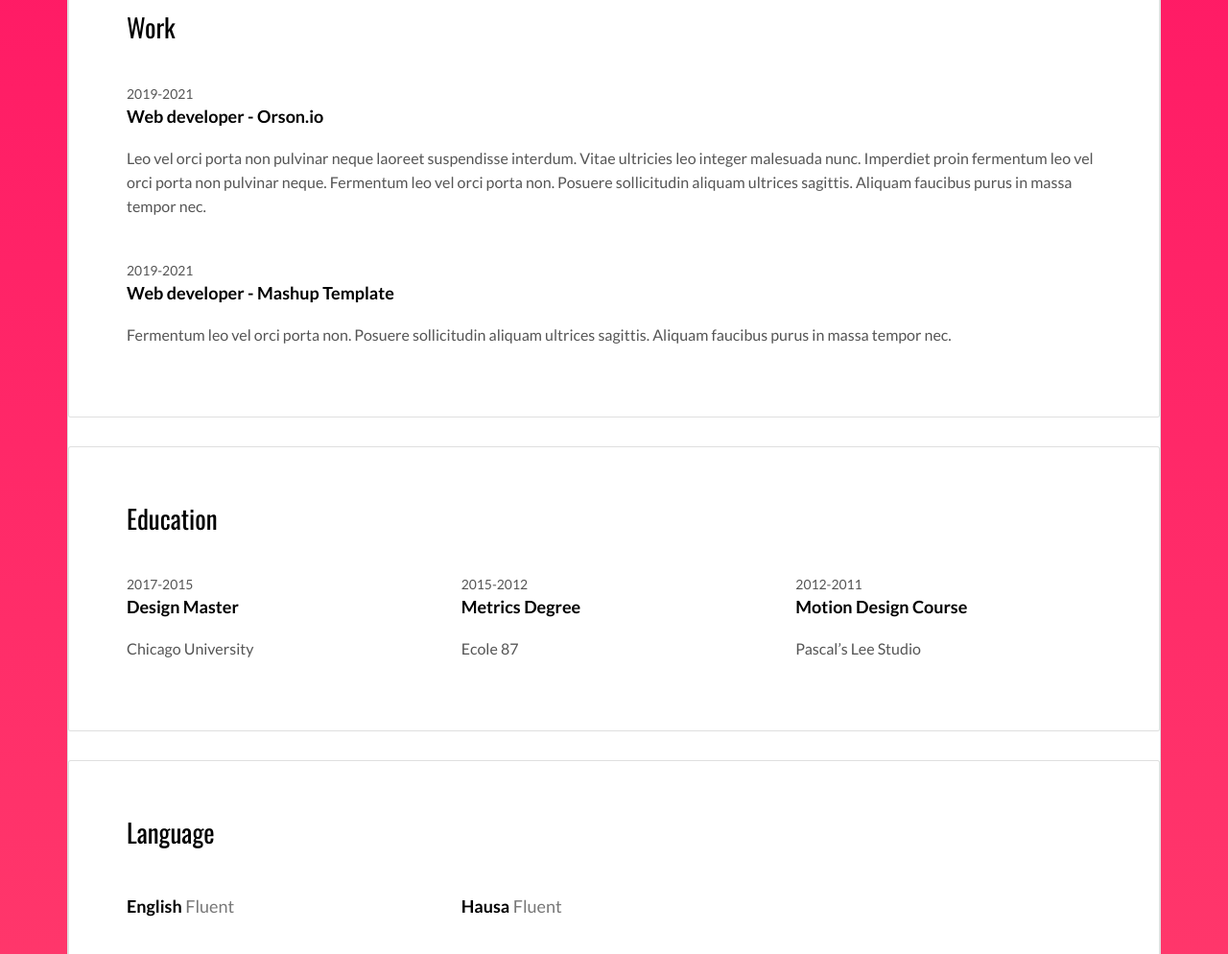
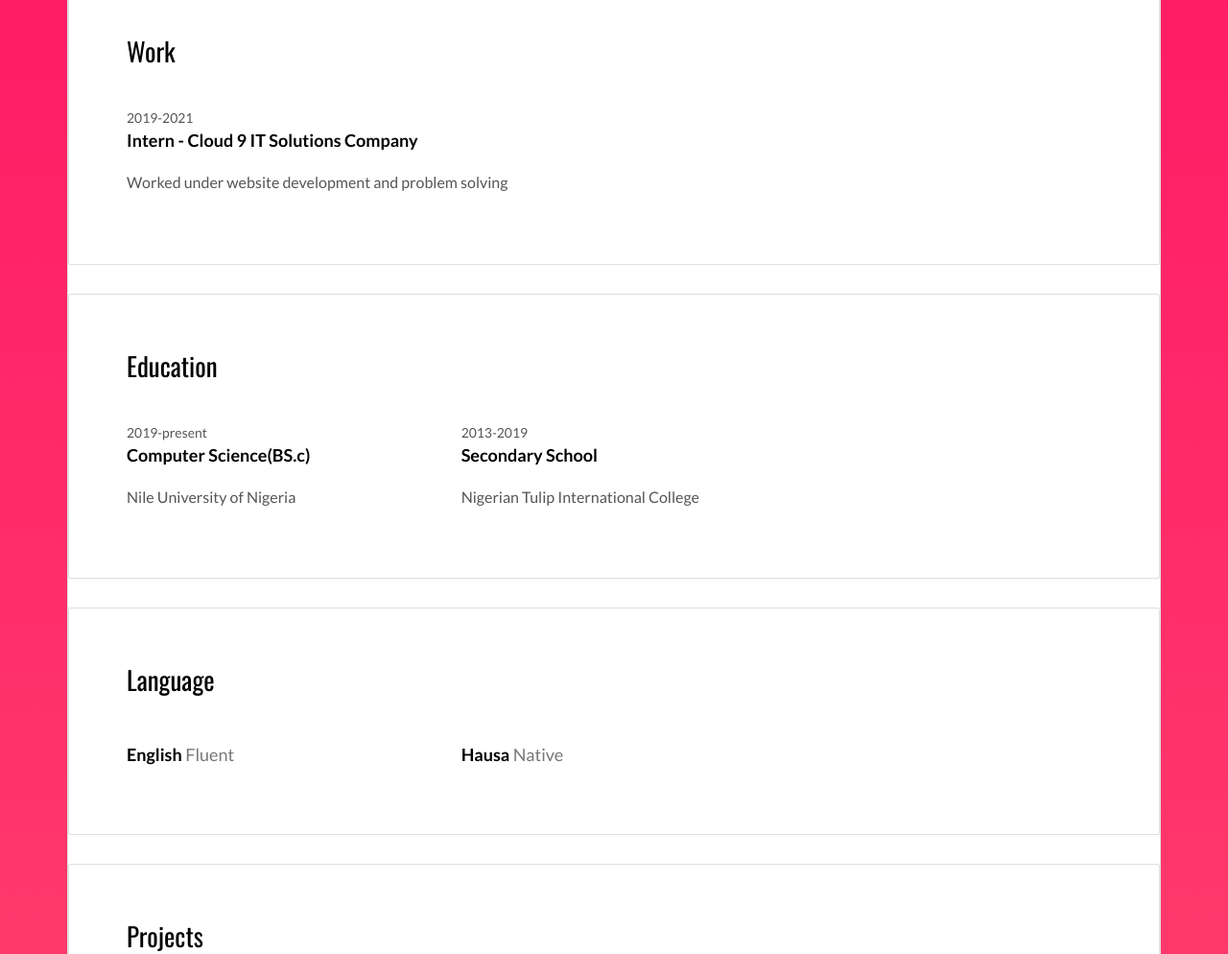
Before and after one commit to Abdulrazzaqaminu/Abdulrazzaqaminu.github.io, a plain HTML site: page index.html in a window 1280 px wide. Shown: the part 1020-2014 px from the top of the page at 96% size. Drawn offline with nearby package versions, Linux system fonts and the light colour scheme.

Commit message:
Update index.html

```diff
--- a/index.html
+++ b/index.html
@@ -27,7 +27,7 @@
   <header class="white-text-container section-container">
     <div class="text-center">
       <h1>I am Abdulrazzaq Aminu</h1>
-      <p>Web designer</p>
+      <p>Computer scientist</p>
       <p>
         <a class="fa-icon fa-icon-2x" href="https://facebook.com/" title="">
           <i class="fa fa-facebook"></i>
@@ -65,7 +65,7 @@
               </div>
               <div class="col-md-8">
 
-              <p>Abdulrazzaq isce     ent at Nile University of Nigeria, in 300 level, who is willing to learn new things, has the ability to solve problems . Aisha is still exploring Computer Science, and has interest in Web Development. She has worked on projects including a personal Fashion Website, and minor school projects like cloning websites, and creating Multi Media integrated Websites.</p>
+              <p>Abdulrazzaq is a computer science student at Nile University of Nigeria, in 300 level, who is not afraid to face new challenges and has the ability to tackle those chanllenges . Abdulrazzaq has interest in Web Development. He also worked on multiple projects excluding school work such as a chatting application, a simple user guide and so much more. The school projects he worked on are listed down below</p>
 
               </div>
             </div>
@@ -103,19 +103,12 @@
         <div class="card">
           <div class="card-block">
             <h2>Work</h2>
-            <div class="work-experience">
-              <small class="date">2019-2021</small>
-              <h3 class="h5 date-title">Web developer - <a href="http://en.orson.io" title="Create professionnal website">Orson.io</a></h3>
-
-
-              <p>Leo vel orci porta non pulvinar neque laoreet suspendisse interdum. Vitae ultricies leo integer malesuada nunc. Imperdiet proin fermentum leo vel orci porta non pulvinar neque. Fermentum leo vel orci porta non. Posuere sollicitudin aliquam ultrices sagittis. Aliquam faucibus purus in massa tempor nec.</p>
-            </div>
 
             <div class="work-experience">
               <small class="date">2019-2021</small>
-              <h3 class="h5 date-title">Web developer - <a href="http://mashup-template.com" title="">Mashup Template</a></h3>
+              <h3 class="h5 date-title">Intern - Cloud 9 IT Solutions Company</h3>
 
-              <p>Fermentum leo vel orci porta non. Posuere sollicitudin aliquam ultrices sagittis. Aliquam faucibus purus in massa tempor nec.</p>
+              <p>Worked under website development and problem solving</p>
             </div>
           </div>
         </div>
@@ -127,24 +120,17 @@
             <div class="row">
               <div class="col-md-4">
                 <div class="education-experience">
-                  <small class="date">2017-2015</small>
-                  <h3 class="h5 date-title">Design Master</h3>
-                  <p>Chicago University</p>
+                  <small class="date">2019-present</small>
+                  <h3 class="h5 date-title">Computer Science(BS.c)</h3>
+                  <p>Nile University of Nigeria</p>
                 </div>
 
               </div>
               <div class="col-md-4">
                 <div class="education-experience">
-                  <small class="date">2015-2012</small>
-                  <h3 class="h5 date-title">Metrics Degree</h3>
-                  <p>Ecole 87</p>
-                </div>
-              </div>
-              <div class="col-md-4">
-                <div class="education-experience">
-                  <small class="date">2012-2011</small>
-                  <h3 class="h5 date-title">Motion Design Course</h3>
-                  <p>Pascal’s Lee Studio</p>
+                  <small class="date">2013-2019</small>
+                  <h3 class="h5 date-title">Secondary School</h3>
+                  <p>Nigerian Tulip International College</p>
                 </div>
               </div>
             </div>
@@ -162,7 +148,7 @@
               </div>
               <div class="col-md-4">
                 <div class="language-experience">
-                  <h3 class="h5">Hausa  <small>Fluent</small></h3>
+                  <h3 class="h5">Hausa  <small>Native</small></h3>
                 </div>
               </div>
             </div>
@@ -230,13 +216,13 @@
             <h2>Social Network</h2>
             <div class="row">
               <div class="col-md-3">
-                <p class="social-buttons"><a href="https://twitter.com/" title=""><span class="social-round-icon fa-icon"><i class="fa fa-twitter"></i></span></a></p>
+                <p class="social-buttons"><a href="https://twitter.com/" title=""><span class="social-round-icon fa-icon"><i class="fa fa-twitter"></i></span>@gammaray</a></p>
               </div>
               <div class="col-md-3">
-                <p class="social-buttons"><a href="https://www.linkedin.com/" title=""><span class="social-round-icon fa-icon"><i class="fa fa-linkedin"></i></span></a></p>
+                <p class="social-buttons"><a href="https://www.linkedin.com/" title=""><span class="social-round-icon fa-icon"><i class="fa fa-linkedin"></i></span>Abdulrazzaq Aminu</a></p>
               </div>
               <div class="col-md-3">
-                <p class="social-buttons"><a href="https://dribbble.com/" title=""><span class="social-round-icon fa-icon"><i class="fa fa-dribbble"></i></span></a></p>
+                <p class="social-buttons"><a href="https://dribbble.com/" title=""><span class="social-round-icon fa-icon"><i class="fa fa-dribbble"></i></span>AbdulrazzaqAminu</a></p>
               </div>
             </div>
           </div>
```
